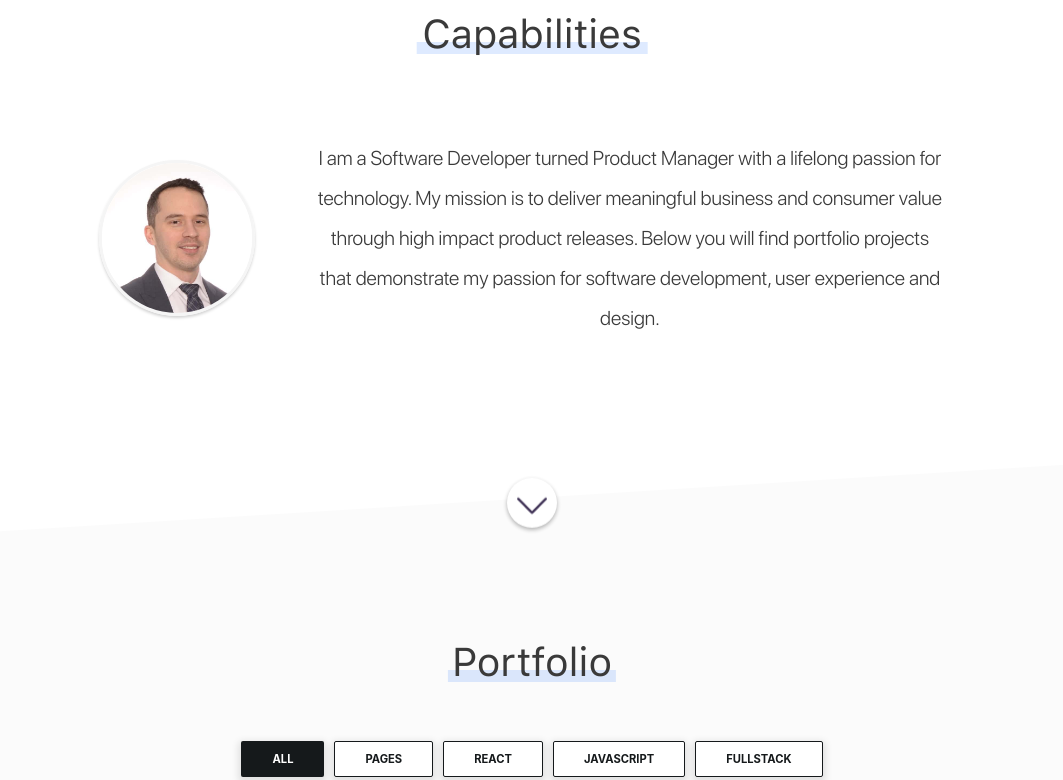
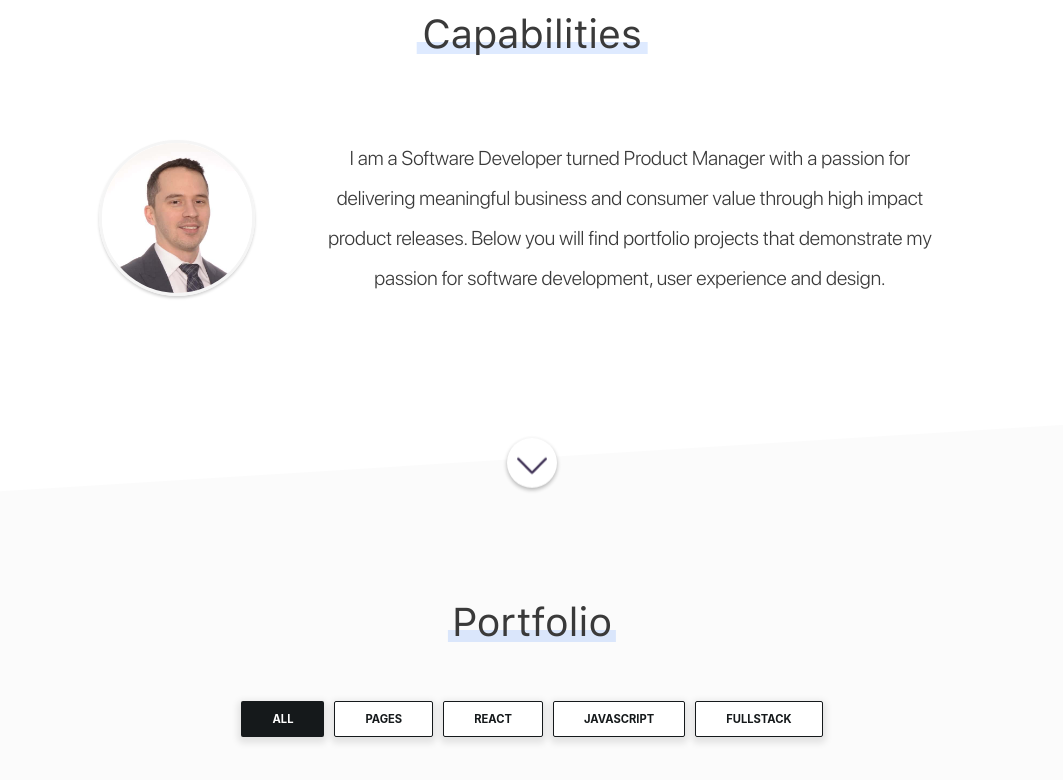
Before and after one commit to noel-thomson/portfolio, a website: page index.html in a window 1280 px wide. Shown: the part 820-1600 px from the top of the page, without its empty margins (108-1171 px from the left). Drawn offline with nearby package versions, Linux system fonts and the light colour scheme; some packages are replaced by stand-ins of ours; a script that the page names is missing; a web font is replaced by a local one.

Commit message:
Update index.html

```diff
--- a/index.html
+++ b/index.html
@@ -214,10 +214,9 @@
                 showcase my skill set.
               </p> -->
               <p>
-                I am a Software Developer turned Product Manager with a lifelong
-                passion for technology. My mission is to deliver meaningful business
-                and consumer value through high impact product releases. Below you will
-                find portfolio projects that demonstrate my passion for software
+                I am a Software Developer turned Product Manager with a passion for delivering
+                meaningful business and consumer value through high impact product releases.
+                Below you will find portfolio projects that demonstrate my passion for software
                 development, user experience and design.
               </p>
             </div>
```
